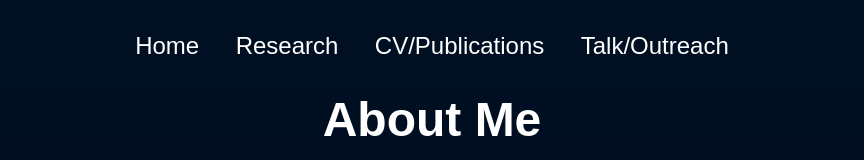
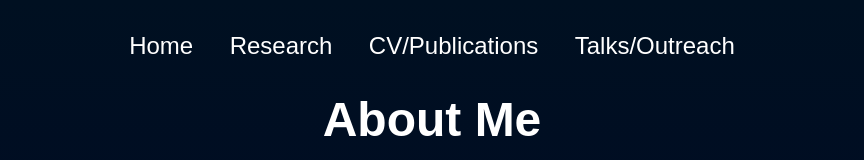
Before and after one commit to i-akib/i-akib.github.io, a plain HTML site: page about.html in a window 1280 px wide. Shown: the top 160 px of the page, without its empty margins (208-1072 px from the left). Drawn offline with Linux system fonts and the light colour scheme.

Commit message:
Update about.html

```diff
--- a/about.html
+++ b/about.html
@@ -57,7 +57,7 @@
             <a href="index.html">Home</a>
             <a href="research.html">Research</a>
             <a href="cv_publications.html">CV/Publications</a>
-            <a href="talk.html">Talk/Outreach</a>
+            <a href="talk.html">Talks/Outreach</a>
         </nav>
     </header>
     <h1>About Me</h1>
```
